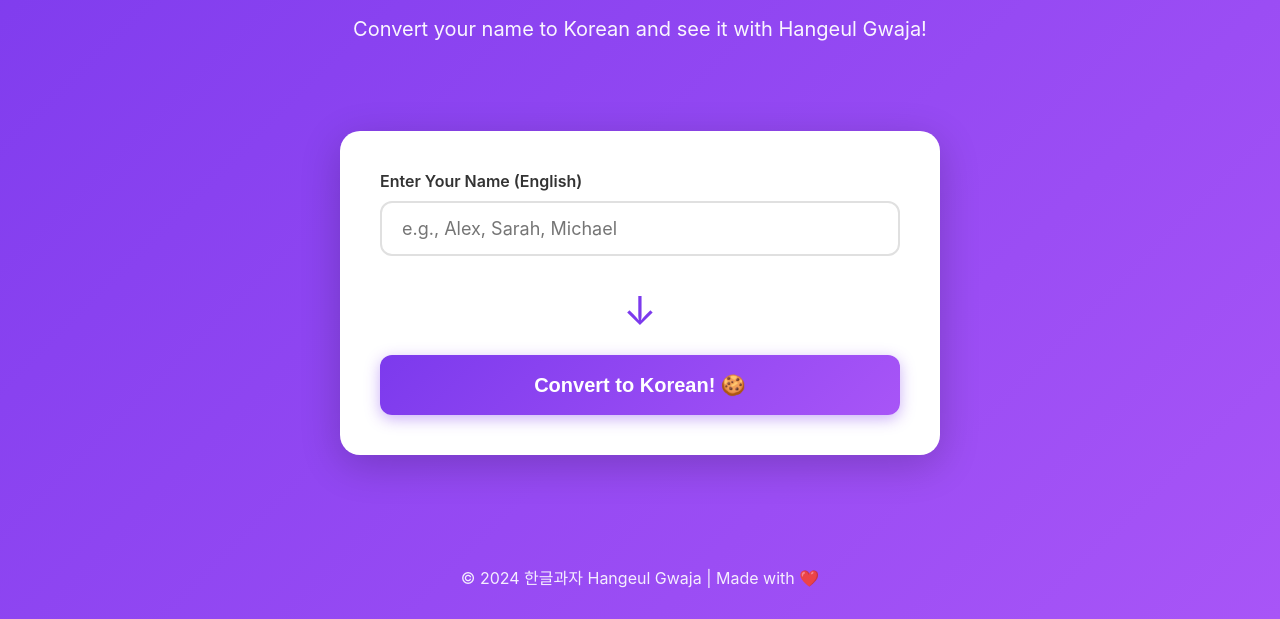
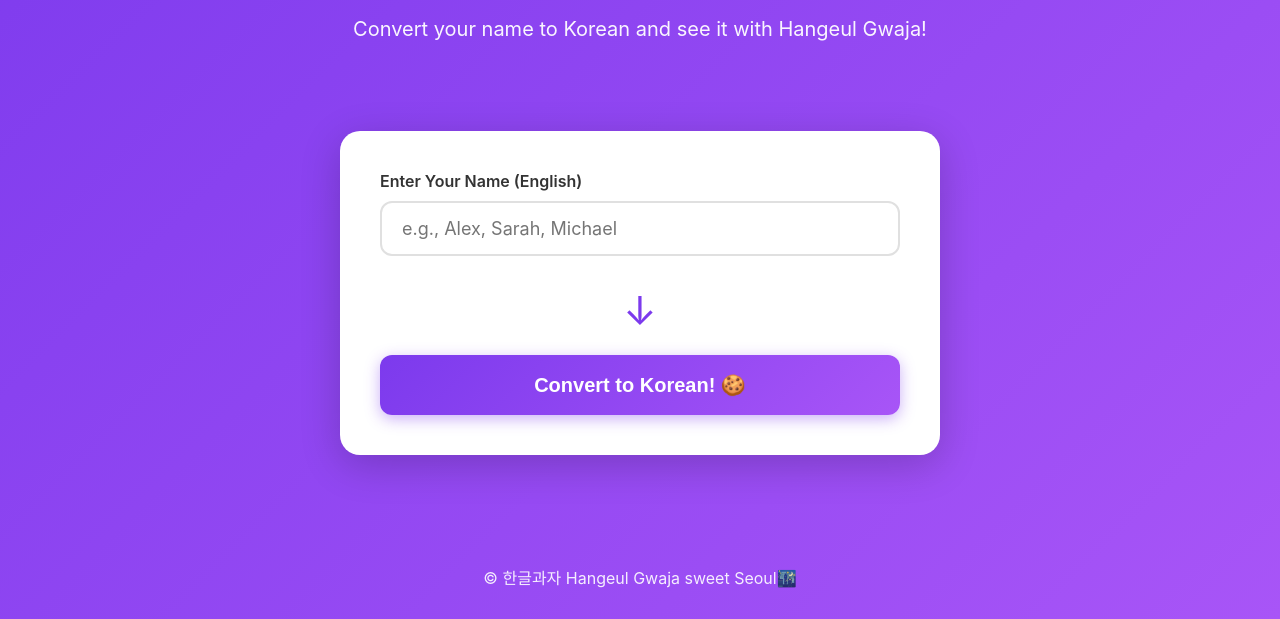
Before and after one commit to new000way/sweet_seoul, a plain HTML site: page index.html in a window 1280 px wide. Shown: the part 222-841 px from the top of the page. Drawn offline with Linux system fonts and the light colour scheme.

Commit message:
Update index.html

```diff
--- a/index.html
+++ b/index.html
@@ -337,7 +337,7 @@
 
     <!-- Footer -->
     <div class="footer">
-        <p>© 2024 한글과자 Hangeul Gwaja | Made with ❤️</p>
+        <p>© 한글과자 Hangeul Gwaja sweet Seoul🌃</p>
     </div>
 
     <script>
```
